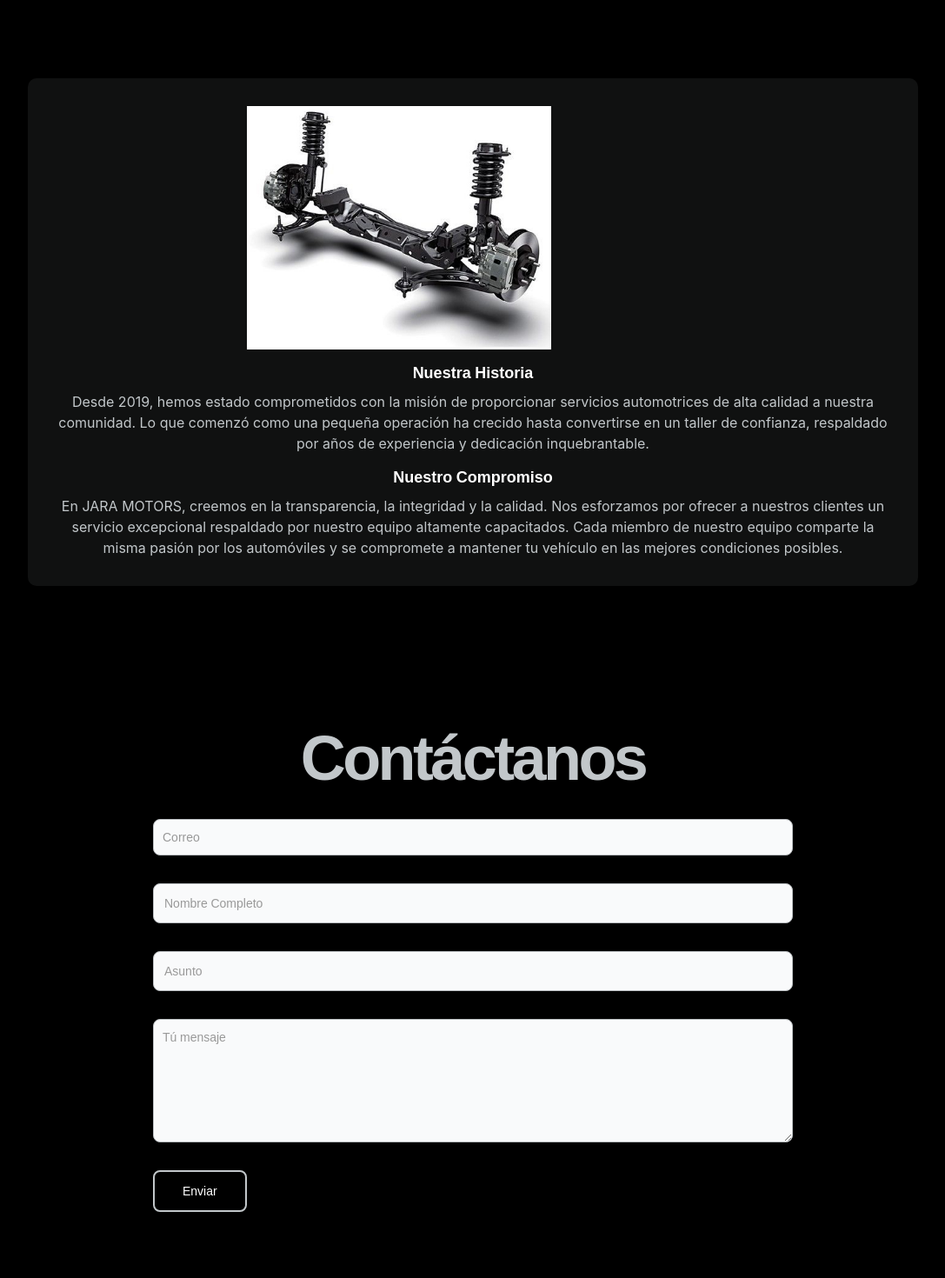
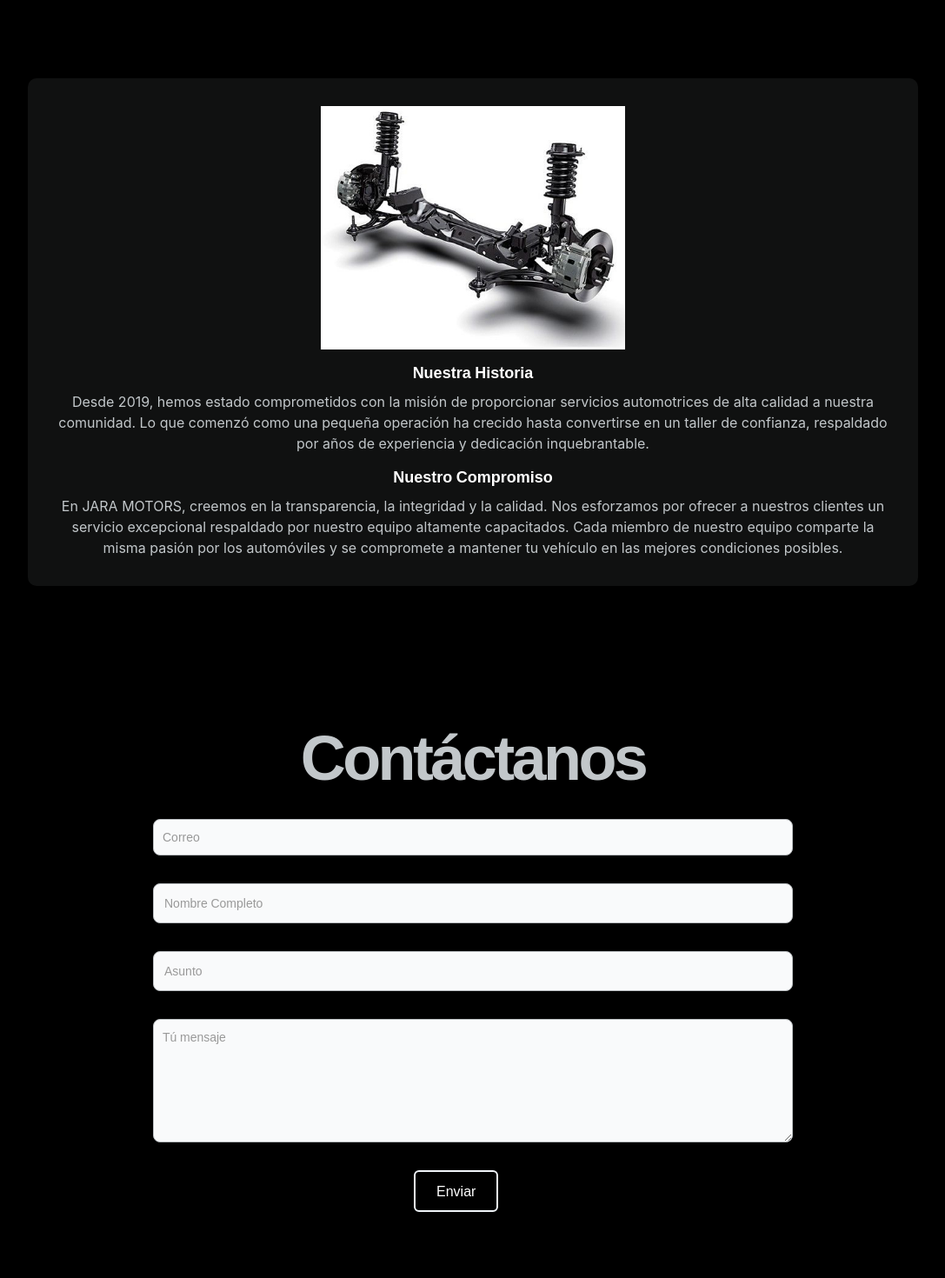
Before and after one commit to nicorubiotsx/jaramotors, a Next.js app: page / in a window 1280 px wide. Shown: the part 4060-5530 px from the top of the page at 87% size, without its empty margins (96-1183 px from the left). Built offline with nearby package versions, Linux system fonts and the light colour scheme.

Commit message:
details ok modified

```diff
--- a/app/components/Main.js
+++ b/app/components/Main.js
@@ -296,7 +296,7 @@ export default function Main() {
         <div className="max-w-5xl pt-20 pb-24 mx-auto">
         <div className="ktq5 mx-auto text-center ">
             <Image
-            className="image  mx-auto"
+            className="image  mx-auto text-center"
             alt=""
               src='/tren-delantero.jpg'
               width={350}
--- a/app/globals.css
+++ b/app/globals.css
@@ -100,16 +100,12 @@ a {
 .ktq5 {
   background-color: #101111;
 
-
   padding: 2rem;
   border-radius: 10px;
 
 
 }
 
-.image{
-  margin-left: 160px;
-}
 
 
 
@@ -117,18 +113,40 @@ a {
   font-family: "Inter", sans-serif;
 }
 
-
-.formulario{
-  background: red;
+.custom-button-style {
+  display: block;
+  margin: 0 auto;
+  border: 2px solid #f1f5f9;
+  padding: 0.75rem 1.5rem;
+  font-size: 1rem;
+  font-weight: 500;
+  text-align: center;
+  border-radius: 0.375rem;
+  transition: background-color 0.3s ease-in-out;
 }
 
-.image {
-  margin-left: 220px; /* Ajusta el valor según lo que necesites */
+.custom-button-style:hover {
+  background-color: #234b7f;
 }
 
-/* Media query para pantallas más pequeñas (responsive) */
-@media screen and (max-width: 768px) {
-  .image {
-    margin-left: 0; /* Restablecer el margen a 0 en pantallas más pequeñas */
+@media(min-width:640px){
+  .custom-button-style{
+    margin-left: 300px;
   }
+
+
+
 }
+
+
+
+@media(max-width:640px){
+
+  .custom-button-style {
+    width: fit-content;
+  }
+  .btn-link{
+    display: flex;
+  }
+
+}
```
